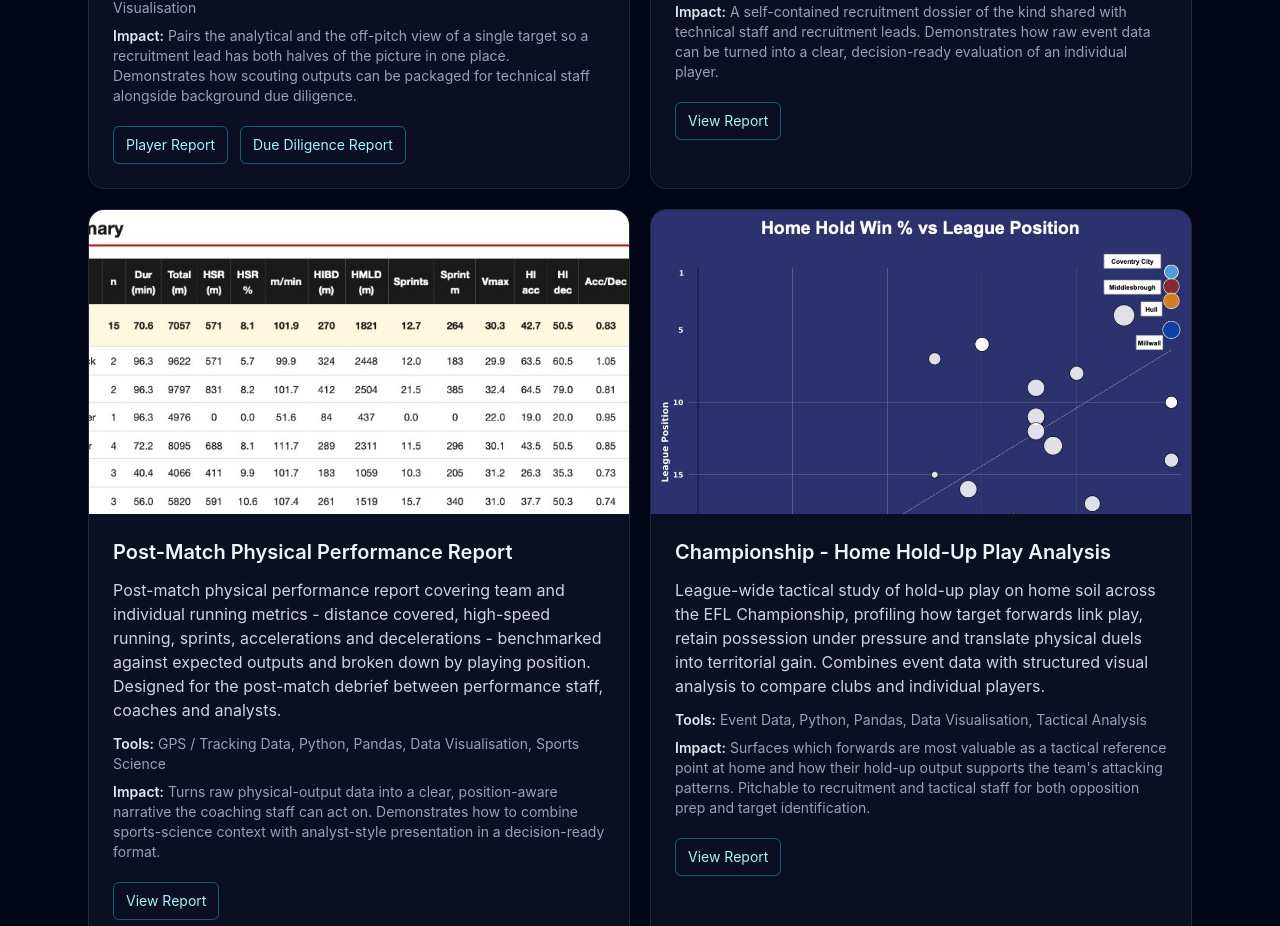
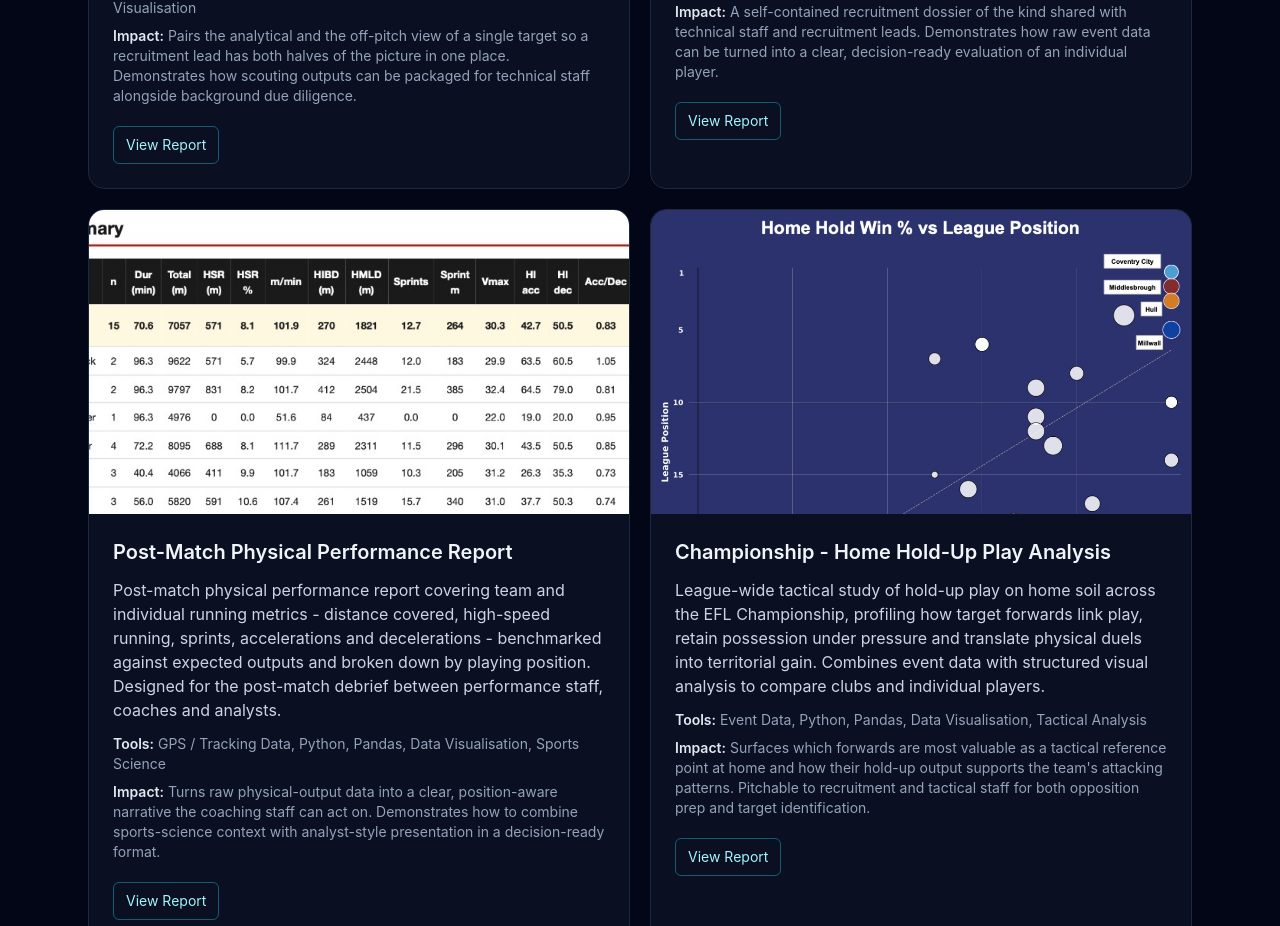
Before and after one commit to SmartSportsLab/football-portfolio-website, a Next.js app: page /football-outreach in a window 1280 px wide. Shown: the part 2780-3706 px from the top of the page. Built offline with nearby package versions, Linux system fonts and the light colour scheme.

Commit message:
Make project thumbnails clickable

```diff
--- a/app/football-outreach/page.tsx
+++ b/app/football-outreach/page.tsx
@@ -113,11 +113,8 @@ const projects = [
     tools: "Wyscout, Public Sources, Football Scouting Methodology, Data Visualisation",
     outcome:
       "Pairs the analytical and the off-pitch view of a single target so a recruitment lead has both halves of the picture in one place. Demonstrates how scouting outputs can be packaged for technical staff alongside background due diligence.",
-    liveUrl: "/andrei-ratiu-player-report.pdf",
-    liveLabel: "Player Report",
-    extraLinks: [
-      { url: "/andrei-ratiu-due-diligence-report.pdf", label: "Due Diligence Report" },
-    ],
+    liveUrl: "/andrei-ratiu-report.pdf",
+    liveLabel: "View Report",
     codeUrl: "#",
   },
   {
```
